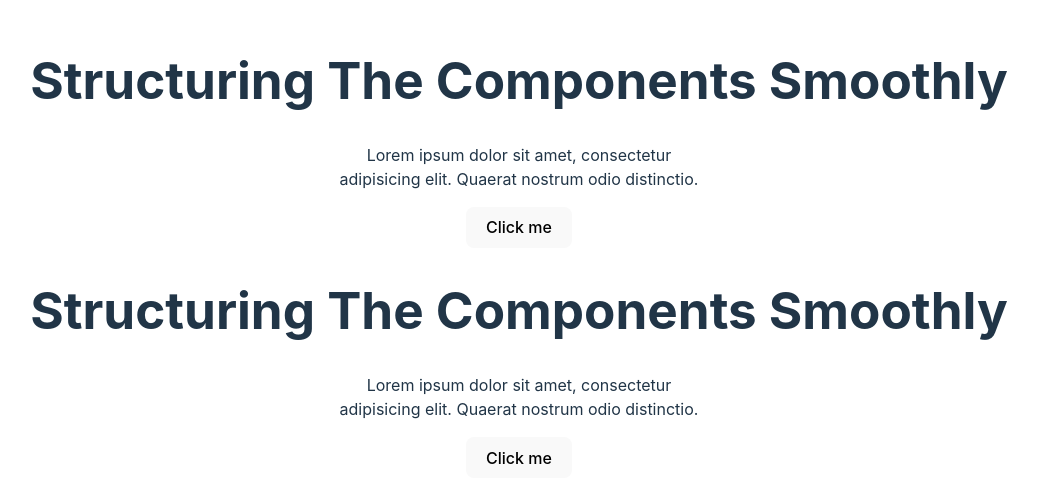
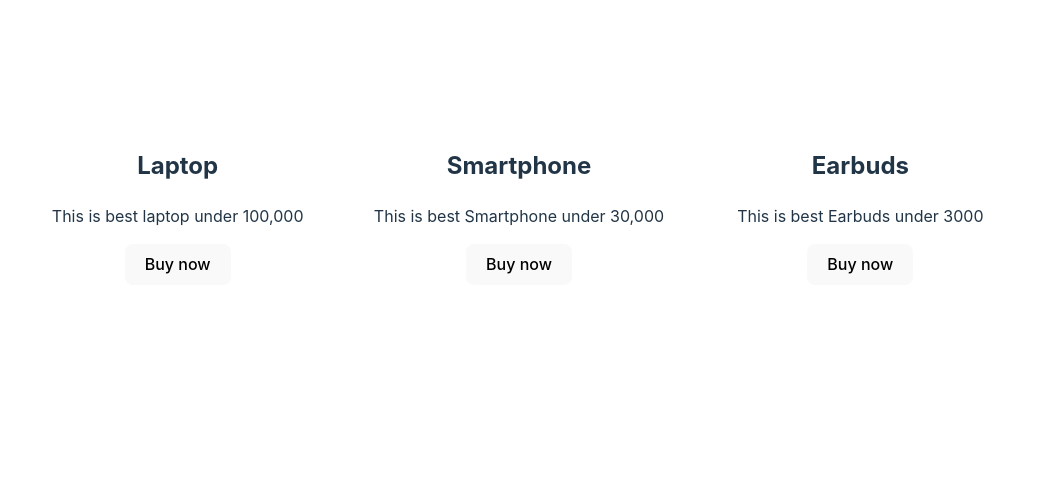
Before and after one commit to anilyadav45/REACT-STARTED, a React (Vite) app in the folder basic-react/: page / in a window 1280 px wide. Shown: the part 152-654 px from the top of the page, without its empty margins (121-1159 px from the left). Built offline with nearby package versions, Linux system fonts and the light colour scheme.

Commit message:
react Props : information we pass through jsx will be appear in such component

```diff
--- a/basic-react/src/App.css
+++ b/basic-react/src/App.css
@@ -50,3 +50,16 @@
   display:flex;
   width: 35rem;
 }
+.container{
+  display: flex;
+  justify-content: space-around;
+  width: 80vw;
+  flex-wrap: wrap;
+}
+.container .box{
+  width: 20rem;
+  height: 15rem;
+  border: 1px solid white;
+  border-radius: 5px;
+  box-shadow: 0 0 6px white;
+}
--- a/basic-react/src/App.jsx
+++ b/basic-react/src/App.jsx
@@ -1,14 +1,27 @@
 import { useState } from "react";
 import "./App.css";
-import Card from "./card.jsx";
+import Title from "./Title.jsx";
+import Content from "./content.jsx";
 
 //All the components we made like Title and Boxes we don't make like this we create indivisual files for components as jsx form
 //in src folder i am creating one component file which will be exported
 function App() {
   return (
     <>
-      <Card />
-      <Card/>
+      <div className="container">
+        <div className="box">
+        <Title  title = "Laptop"/>
+        <Content content = "This is best laptop under 100,000"/>
+        </div>
+        <div className="box">
+        <Title  title = "Smartphone"/>
+        <Content content = "This is best Smartphone under 30,000"/>
+        </div>
+        <div className="box">
+        <Title  title = "Earbuds"/>
+        <Content content = "This is best Earbuds under 3000"/>
+        </div>
+      </div>
     </>
   );
 }
--- a/basic-react/src/Title.jsx
+++ b/basic-react/src/Title.jsx
@@ -1,7 +1,7 @@
-function Title(){
+function Title({title}){
     return (
         <>
-        <h1>Structuring The Components Smoothly </h1>
+        <h2>{title}</h2>
         </>
     )
 }
--- a/basic-react/src/card.jsx
+++ /dev/null
@@ -1,13 +0,0 @@
-//here box card requiring title and content component
-import Title from "./Title.jsx";
-import Content from "./content.jsx";
-function Card() {
-  return (
-    <>
-      <Title />
-      <Content />
-    </>
-  );
-}
-
-export default Card;
--- a/basic-react/src/content.jsx
+++ b/basic-react/src/content.jsx
@@ -1,8 +1,8 @@
-function Component(){
+function Content({content}){
     return <>
-    <p>Lorem ipsum dolor sit amet, consectetur <br /> adipisicing elit. Quaerat nostrum odio distinctio.</p>
-    <button>Click me</button>
+    <p>{content}</p>
+    <button>Buy now</button>
     </>
 }
 
-export default Component;
+export default Content;
```
